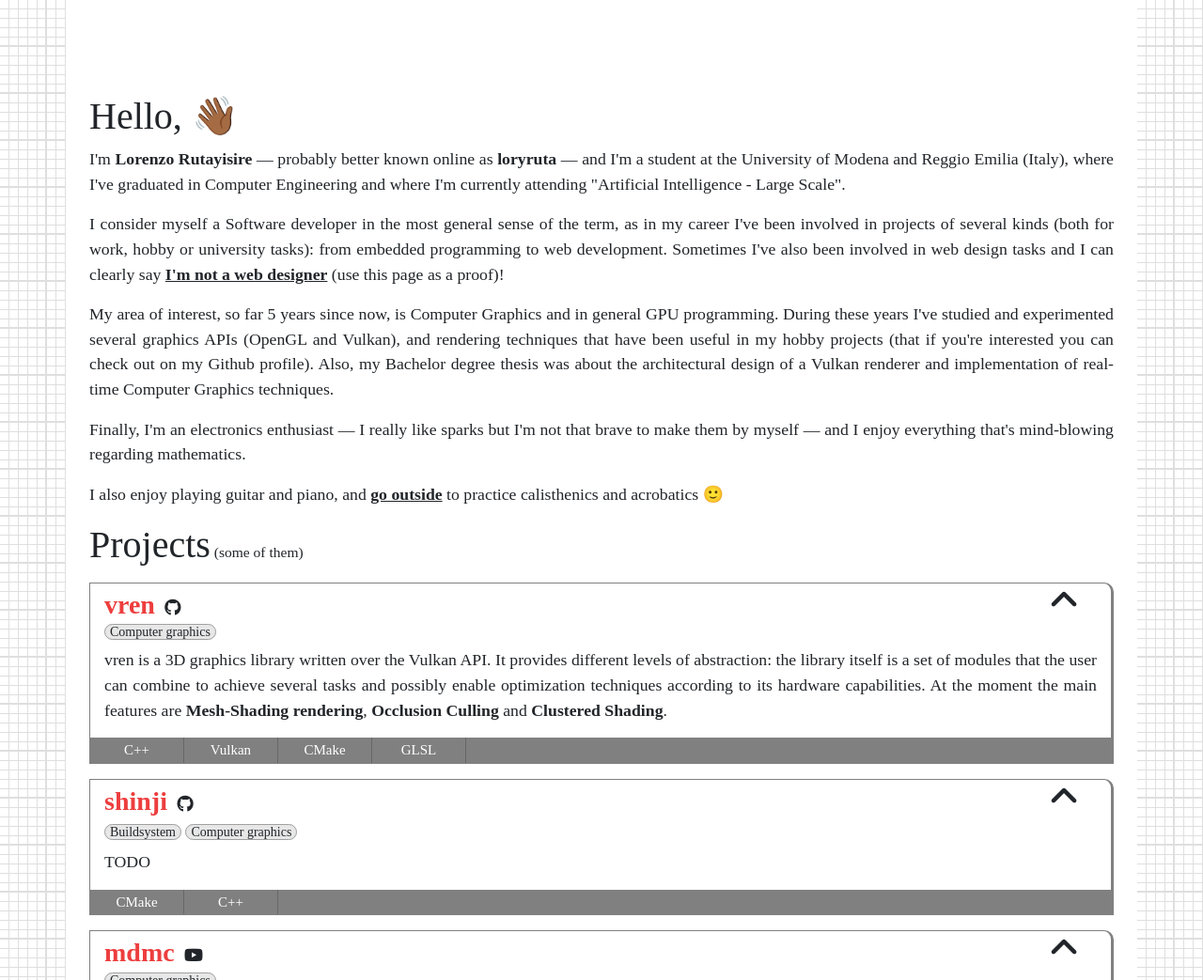
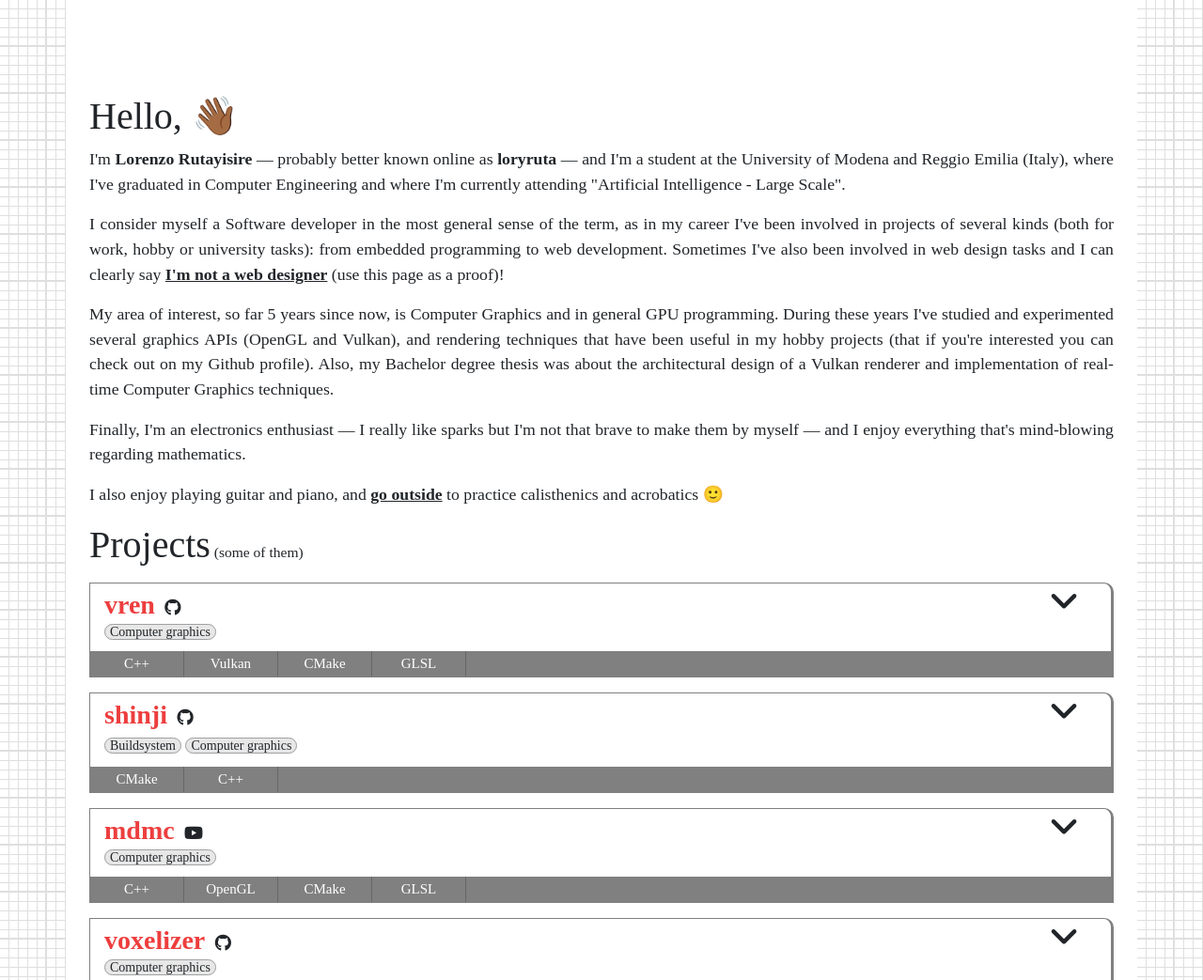
Before and after one commit to loryruta/loryruta.github.io, an Eleventy site: page src/index.njk in a window 1280 px wide. Shown: the top 1043 px of the page at 94% size. Built offline with nearby package versions, Linux system fonts and the light colour scheme; Eleventy itself is replaced by a stand-in of ours; files that its build step writes are made by us from their sources.

Commit message:
Set project close by default

```diff
--- a/src/index.njk
+++ b/src/index.njk
@@ -93,7 +93,7 @@
                         {% endfor %}
                     </div>
                 </div>
-                <script>setProjectVisible("{{ name }}", true)</script>
+                <script>setProjectVisible("{{ name }}", false)</script>
             {% endmacro %}
 
             <!-- vren -->
```
